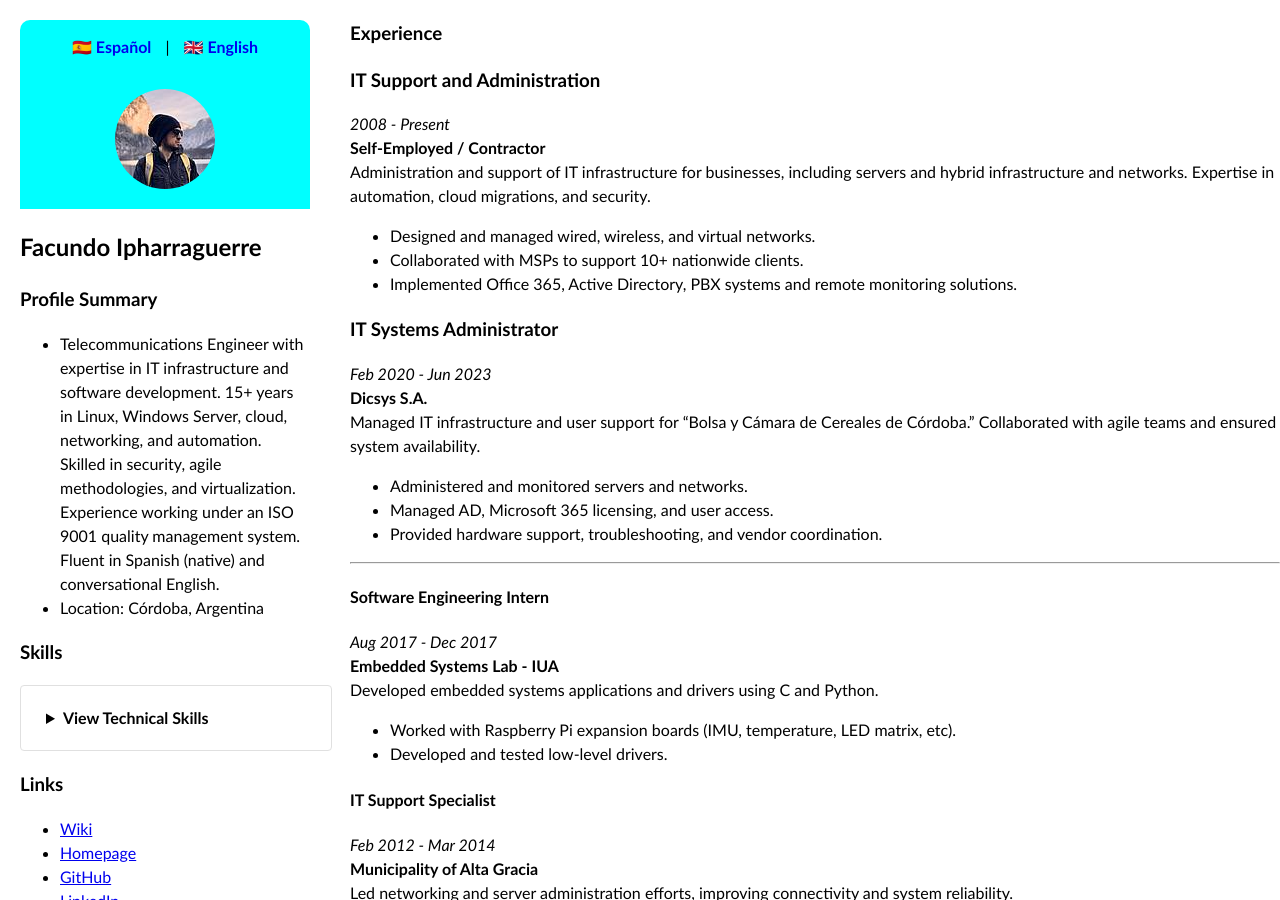
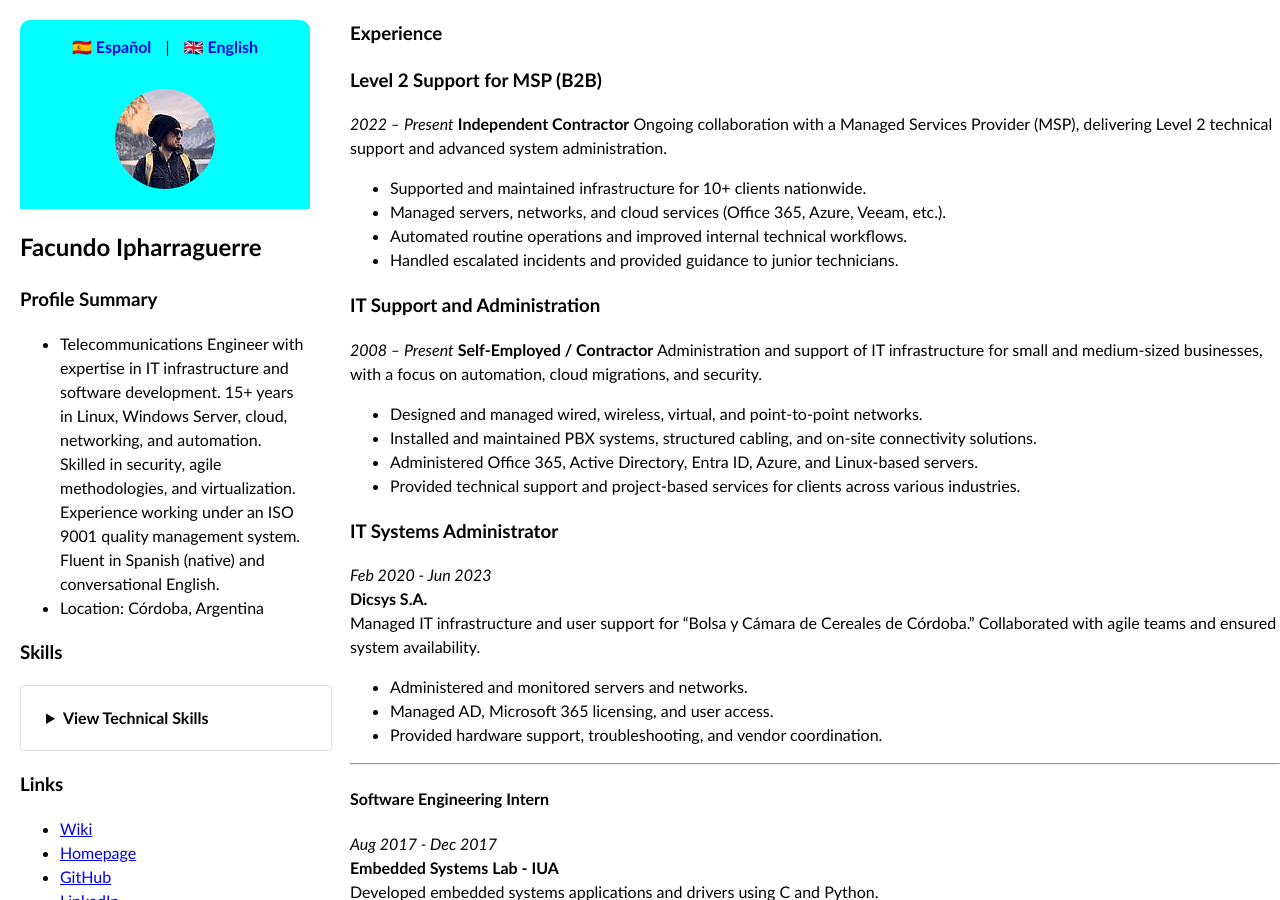
Before and after one commit to fipharraguerre/cv-homepage, a Jekyll site: the page built from index_en.md, in a window 1280 px wide and 900 px high. Built offline with Jekyll 4.4.1, drawn with Linux system fonts in a browser that asks for light colours.

Commit message:
xp fixes

```diff
--- a/_includes/experience_en.md
+++ b/_includes/experience_en.md
@@ -1,10 +1,20 @@
+### Level 2 Support for MSP (B2B)
+*2022 – Present*
+**Independent Contractor**
+Ongoing collaboration with a Managed Services Provider (MSP), delivering Level 2 technical support and advanced system administration.
+* Supported and maintained infrastructure for 10+ clients nationwide.
+* Managed servers, networks, and cloud services (Office 365, Azure, Veeam, etc.).
+* Automated routine operations and improved internal technical workflows.
+* Handled escalated incidents and provided guidance to junior technicians.
+
 ### IT Support and Administration
-*2008 - Present*
+*2008 – Present*
 **Self-Employed / Contractor**
-Administration and support of IT infrastructure for businesses, including servers and hybrid infrastructure and networks. Expertise in automation, cloud migrations, and security.
-- Designed and managed wired, wireless, and virtual networks.
-- Collaborated with MSPs to support 10+ nationwide clients.
-- Implemented Office 365, Active Directory, PBX systems and remote monitoring solutions.
+Administration and support of IT infrastructure for small and medium-sized businesses, with a focus on automation, cloud migrations, and security.
+* Designed and managed wired, wireless, virtual, and point-to-point networks.
+* Installed and maintained PBX systems, structured cabling, and on-site connectivity solutions.
+* Administered Office 365, Active Directory, Entra ID, Azure, and Linux-based servers.
+* Provided technical support and project-based services for clients across various industries.
 
 ### IT Systems Administrator
 *Feb 2020 - Jun 2023*
```
Also changed, not shown: _includes/experience_es.md (+15 -5 lines).
